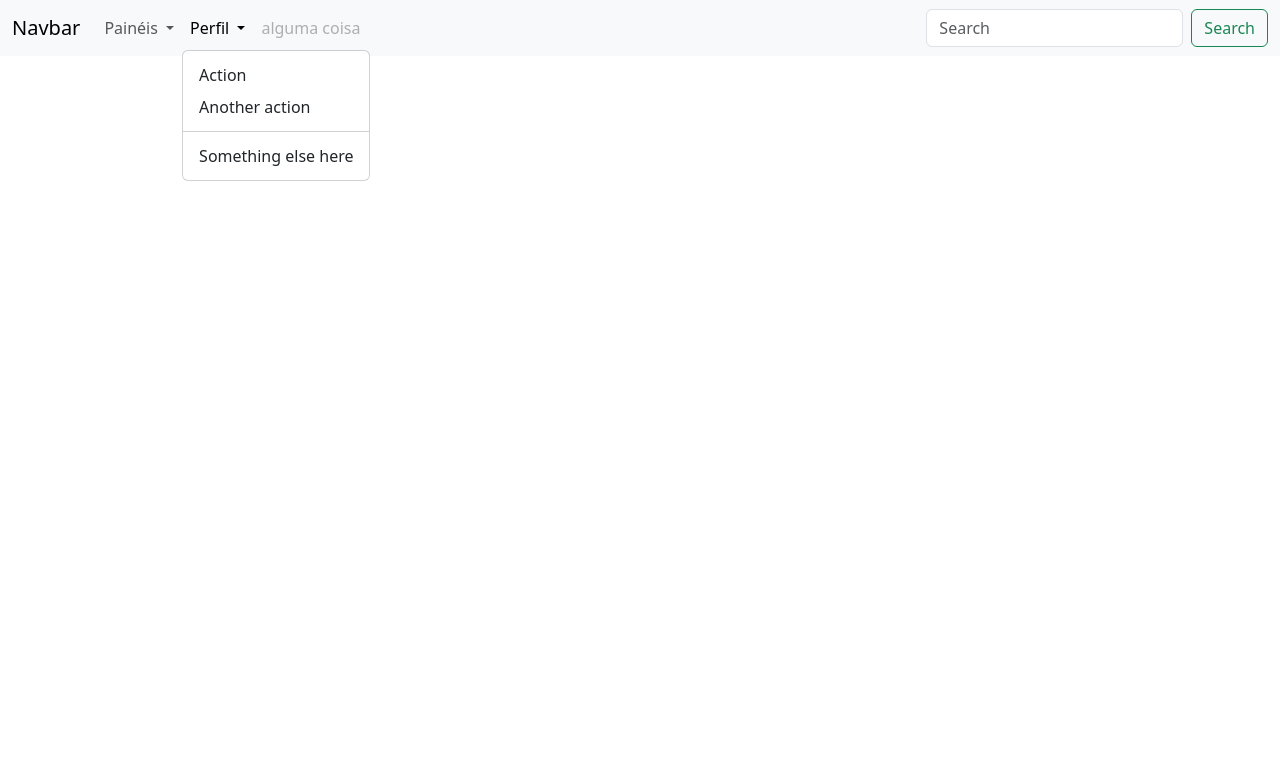
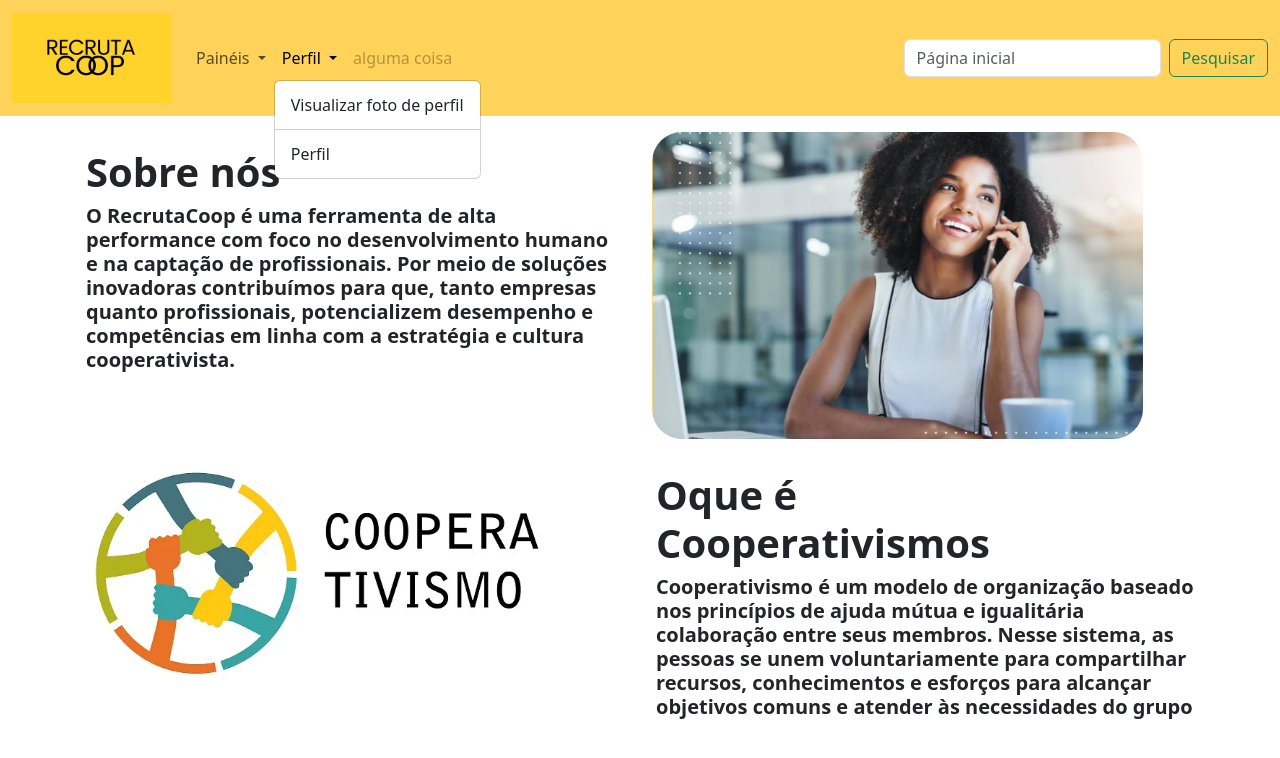
Before and after one commit to SamuelAsaffe/recrutacoop, a plain HTML site: page index.html in a window 1280 px wide. Both pictures are taken after a click on the button "Perfil". Drawn offline with Linux system fonts and the light colour scheme.

Commit message:
primeira parte

```diff
--- a/index.html
+++ b/index.html
@@ -13,9 +13,9 @@
 </head>
 <body>
   <header>
-    <nav class="navbar navbar-expand-lg bg-body-tertiary">
+    <nav class="navbar navbar-expand-lg bg-body-tertiary" style="background-color: #ffd359!important;">
   <div class="container-fluid">
-    <a class="navbar-brand" href="#">Navbar</a>
+    <a class="navbar-brand" href="#"><img src="img/recrutacooplogomenu.png" alt="" width="160"></a>
     <button class="navbar-toggler" type="button" data-bs-toggle="collapse" data-bs-target="#navbarSupportedContent" aria-controls="navbarSupportedContent" aria-expanded="false" aria-label="Toggle navigation">
       <span class="navbar-toggler-icon"></span>
     </button>
@@ -27,10 +27,11 @@
             Painéis
           </a>
           <ul class="dropdown-menu">
-            <li><a class="dropdown-item" href="#">Action</a></li>
-            <li><a class="dropdown-item" href="#">Another action</a></li>
+            <li><a class="dropdown-item" href="#">Painel usuário</a></li>
             <li><hr class="dropdown-divider"></li>
-            <li><a class="dropdown-item" href="#">Something else here</a></li>
+            <li><a class="dropdown-item" href="#">Painél cooperativa</a></li>
+
+
           </ul>
         </li>
         <li class="nav-item dropdown">
@@ -38,10 +39,9 @@
             Perfil
           </a>
           <ul class="dropdown-menu">
-            <li><a class="dropdown-item" href="#">Action</a></li>
-            <li><a class="dropdown-item" href="#">Another action</a></li>
+            <li><a class="dropdown-item" href="#">Visualizar foto de perfil</a></li>
             <li><hr class="dropdown-divider"></li>
-            <li><a class="dropdown-item" href="#">Something else here</a></li>
+            <li><a class="dropdown-item" href="#">Perfil</a></li>
           </ul>
         </li>
         <li class="nav-item">
@@ -49,12 +49,56 @@
         </li>
       </ul>
       <form class="d-flex" role="search">
-        <input class="form-control me-2" type="search" placeholder="Search" aria-label="Search">
-        <button class="btn btn-outline-success" type="submit">Search</button>
+        <input class="form-control me-2" type="search" placeholder="Página inicial" aria-label="Search">
+        <button class="btn btn-outline-success" type="submit">Pesquisar</button>
       </form>
     </div>
   </div>
 </nav>
   </header>
+
+  <main>
+    <div class="container">
+      <div class="row mt-3" id="sobreNos">
+        <div class="col-md-6 col-sm-12 p-3" style="font-size: ;">
+          <h1 style="font-size: ;"><b>Sobre nós </b></h1>
+
+          <h5> <b>O RecrutaCoop é uma ferramenta de alta performance com foco no desenvolvimento humano e na captação de profissionais. Por meio de soluções inovadoras contribuímos para que, tanto empresas quanto profissionais, potencializem desempenho e competências em linha com a estratégia e cultura cooperativista.</b> </h5>
+
+        </div>
+        <div class="col-md-6 col-sm-12">
+          <div style="border-radius: 10%;"><img src="img/mulherSobreNos.png" alt=""   style="max-width: 90%; min-width: none;border-radius: 30px;"></div>
+
+        </div>
+
+      </div>
+
+      <div class="row mt-3" id="oqueeCooperativismo">
+
+        <div class="col-md-6 col-sm-12">
+          <div style="border-radius: 10%;"><img src="img/imgCooperativismo.webp" alt=""   style="max-width: 90%; min-width: none;border-radius: 30px;"></div>
+
+        </div>
+        <div class="col-md-6 col-sm-12 p-3">
+          <h1 style="font-size: ;"><b> Oque é <br> Cooperativismos</b></h1>
+
+
+          <h5><b>Cooperativismo é um modelo de organização baseado nos princípios de ajuda mútua e igualitária colaboração entre seus membros. Nesse sistema, as pessoas se unem voluntariamente para compartilhar recursos, conhecimentos e esforços para alcançar objetivos comuns e atender às necessidades do grupo</b></h5>
+
+        </div>
+
+      </div>
+
+    </div>
+
+
+
+
+  </main>
+
+
+
+
+
 </body>
 </html>
```
Also changed, not shown: img/imgCooperativismo.webp (added), img/mulherSobreNos.png (added), img/recrutacooplogomenu.png (added).
